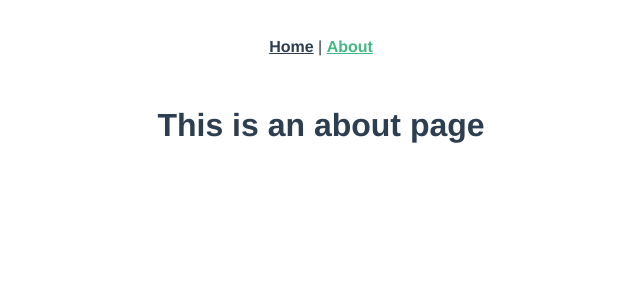
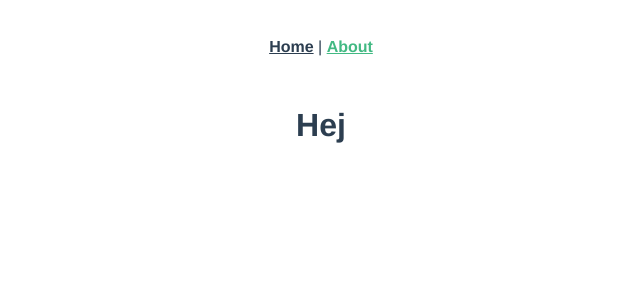
Before and after one commit to Synnerax/movie-polls, a Vue app: page /#/about in a window 1280 px wide. Shown: the top 300 px of the page, without its empty margins (319-959 px from the left). Built offline with nearby package versions, Linux system fonts and the light colour scheme.

Commit message:
push test

```diff
--- a/src/views/About.vue
+++ b/src/views/About.vue
@@ -1,5 +1,5 @@
 <template>
   <div class="about">
-    <h1>This is an about page</h1>
+    <h1>Hej</h1>
   </div>
 </template>
```
